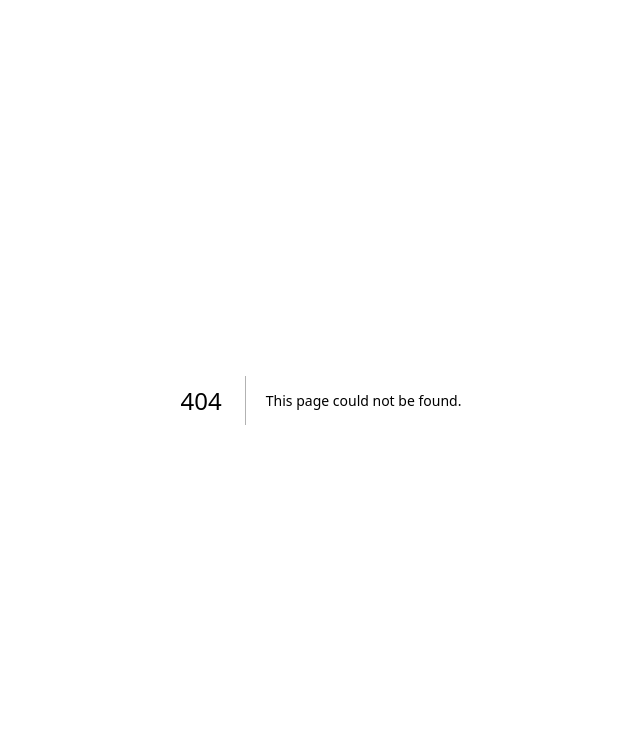
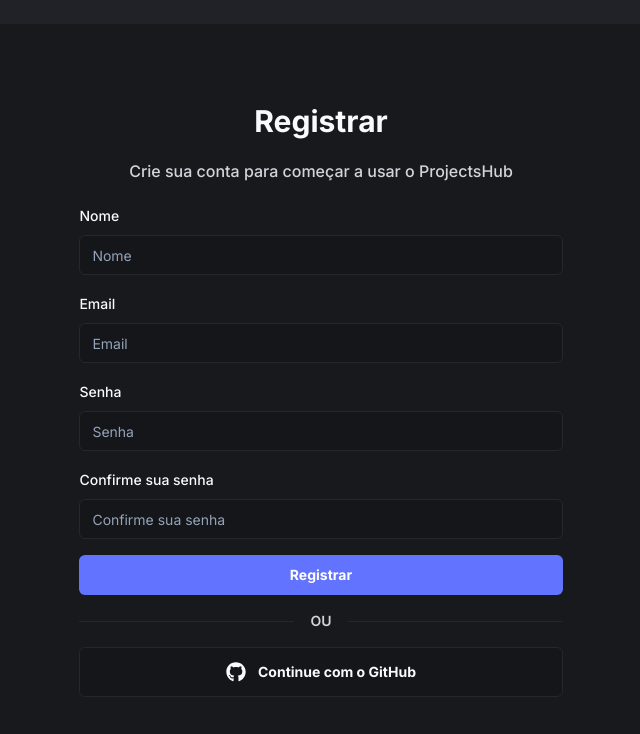
Before and after one commit to jv-farias/fs23-projectshub, a Next.js app: page /register in a window 1280 px wide. Before the commit this address had no page. Shown: the top 734 px of the page, without its empty margins (319-959 px from the left). Built offline with nearby package versions, Linux system fonts and the light colour scheme.

Commit message:
feat: create the register page

```diff
--- /dev/null
+++ b/src/app/register/page.tsx
@@ -0,0 +1,14 @@
+import { RegisterForm } from "@/components/RegisterForm";
+
+const RegisterPage = async () => {
+  return (
+    <section className="max-lg:p-0 p-6 flex w-scren flex-1 h-screen bg-[#212227] ">
+      <div className="bg-[#17191C] flex items-center justify-center px-3 w-full rounded-2xl ">
+        <div className="w-[90%] md:w-[60%] lg:w-[40%] ">
+          <RegisterForm />
+        </div>
+      </div>
+    </section>
+  );
+};
+export default RegisterPage;
--- a/src/components/LoginForm/LoginForm.tsx
+++ b/src/components/LoginForm/LoginForm.tsx
@@ -145,7 +145,7 @@ export const LoginForm = () => {
       </Button>
       <p className="text-gray-300 font-semibold text-sm mt-4">
         Se você não tem uma conta, você pode se registrar{" "}
-        <Link href="/sign_up" className="text-blue-500">
+        <Link href="/register" className="text-blue-500">
           aqui
         </Link>
       </p>
```
